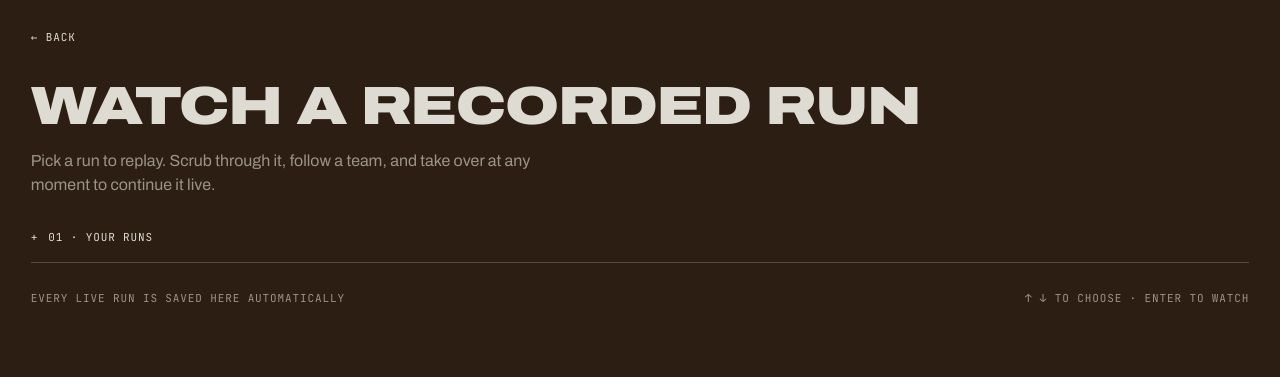
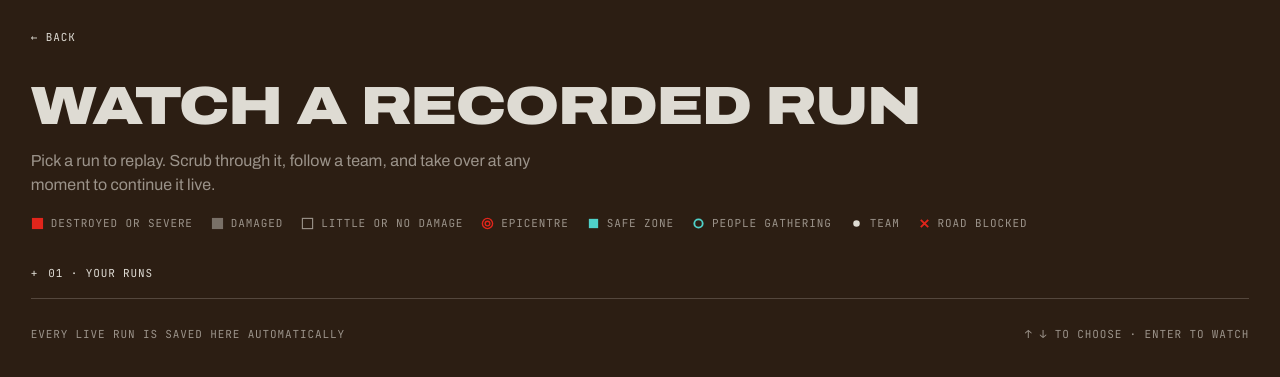
Before and after one commit to Aru-h/RescueNet, a Flask app: page /replay in a window 1280 px wide. Shown: the top 377 px of the page. Run offline with Flask 3, Linux system fonts and the light colour scheme; data that the repository does not hold is empty.

Commit message:
Run list: one legend for every city drawing
A key under the introduction: destroyed or severe, damaged, little or
no damage, epicentre, safe zone, people gathering, team, road blocked.
It covers the simulated cities and the reconstructions alike.

```diff
--- a/laptop/tools/templates/replay.html
+++ b/laptop/tools/templates/replay.html
@@ -85,6 +85,15 @@ a:focus-visible { outline: 2px solid var(--c-fg); outline-offset: 3px; }
 @media (max-width: 720px) { .run { grid-template-columns: 48px minmax(0, 1fr); align-items: start; gap: 6px 14px; } .run canvas { width: 48px; height: 48px; } .run .facts { grid-column: 2; } .run .go { display: none; } .run .when small { display: none; } }   /* the whole row is the link */
 .empty, .error { padding: 18px 0; color: var(--c-mute); max-width: 60ch; }
 .error code, .empty code { font-family: var(--mono); color: var(--c-fg); font-size: .92em; }
+/* one key for every city drawing on the page */
+.legend { list-style: none; margin: -8px 0 0; padding: 0; display: flex; flex-wrap: wrap; gap: 8px 18px; color: var(--c-mute); }
+.legend li { display: flex; align-items: center; gap: 7px; }
+.legend svg { width: 13px; height: 13px; flex: none; }
+.legend .lg-grey { fill: var(--c-mute); opacity: .7; }
+.legend .lg-line { stroke: var(--c-mute); stroke-width: 1.2; }
+.legend .lg-teal { fill: var(--c-teal); }
+.legend .lg-teal-line { stroke: var(--c-teal); }
+.legend .lg-dot { fill: var(--c-fg); }
 .note { margin: 0; padding: 12px 14px; border: 1px solid var(--c-faint); color: var(--c-mute); max-width: 70ch; }
 .note code { font-family: var(--mono); color: var(--c-fg); font-size: .92em; }
 .foot { display: flex; justify-content: space-between; flex-wrap: wrap; gap: 10px 24px; color: var(--c-mute); }
@@ -99,6 +108,16 @@ a:focus-visible { outline: 2px solid var(--c-fg); outline-offset: 3px; }
   <h1>Watch a recorded run</h1>
   <p class="lede">Pick a run to replay. Scrub through it, follow a team, and take over at any moment to continue it live.</p>
   <p class="note" id="note" role="status" hidden></p>
+  <ul class="legend mono" aria-label="What the city drawings show">
+    <li><svg viewBox="0 0 14 14" aria-hidden="true"><rect x="1" y="1" width="12" height="12" fill="#e1251b"/></svg>Destroyed or severe</li>
+    <li><svg viewBox="0 0 14 14" aria-hidden="true"><rect x="1" y="1" width="12" height="12" class="lg-grey"/></svg>Damaged</li>
+    <li><svg viewBox="0 0 14 14" aria-hidden="true"><rect x="1.5" y="1.5" width="11" height="11" fill="none" class="lg-line"/></svg>Little or no damage</li>
+    <li><svg viewBox="0 0 14 14" aria-hidden="true"><circle cx="7" cy="7" r="5.5" fill="none" stroke="#e1251b" stroke-width="1.5"/><circle cx="7" cy="7" r="2.5" fill="none" stroke="#e1251b" stroke-width="1.5"/></svg>Epicentre</li>
+    <li><svg viewBox="0 0 14 14" aria-hidden="true"><rect x="2" y="2" width="10" height="10" class="lg-teal"/></svg>Safe zone</li>
+    <li><svg viewBox="0 0 14 14" aria-hidden="true"><circle cx="7" cy="7" r="4.5" fill="none" stroke-width="2" class="lg-teal-line"/></svg>People gathering</li>
+    <li><svg viewBox="0 0 14 14" aria-hidden="true"><circle cx="7" cy="7" r="3.5" class="lg-dot"/></svg>Team</li>
+    <li><svg viewBox="0 0 14 14" aria-hidden="true"><path d="M3 3l8 8M3 11l8-8" stroke="#e1251b" stroke-width="2"/></svg>Road blocked</li>
+  </ul>
 
   <details class="sec" id="featSec" open hidden>
     <summary class="sec-h mono"><span class="ttl" id="featH">01 &middot; Featured</span><span class="cnt" id="featCount"></span><span class="peek" id="featPeek"></span></summary>
```
